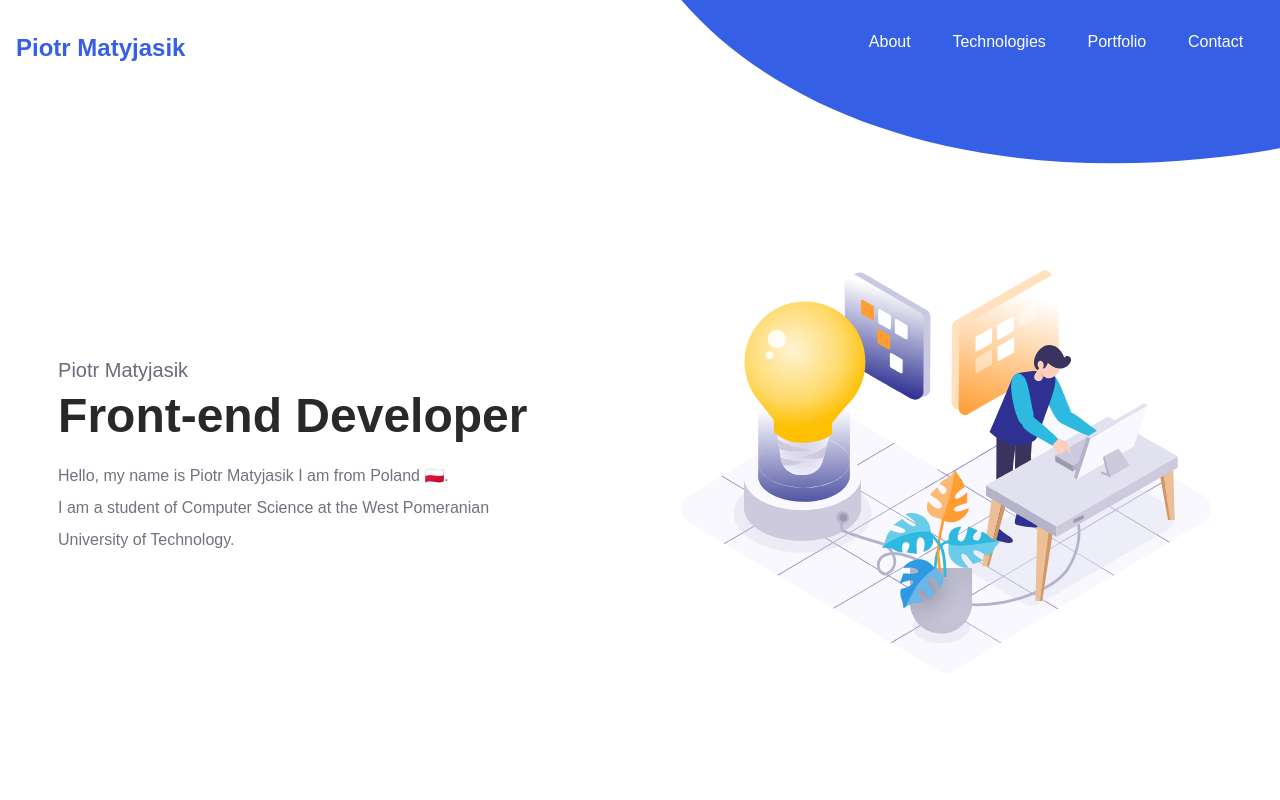
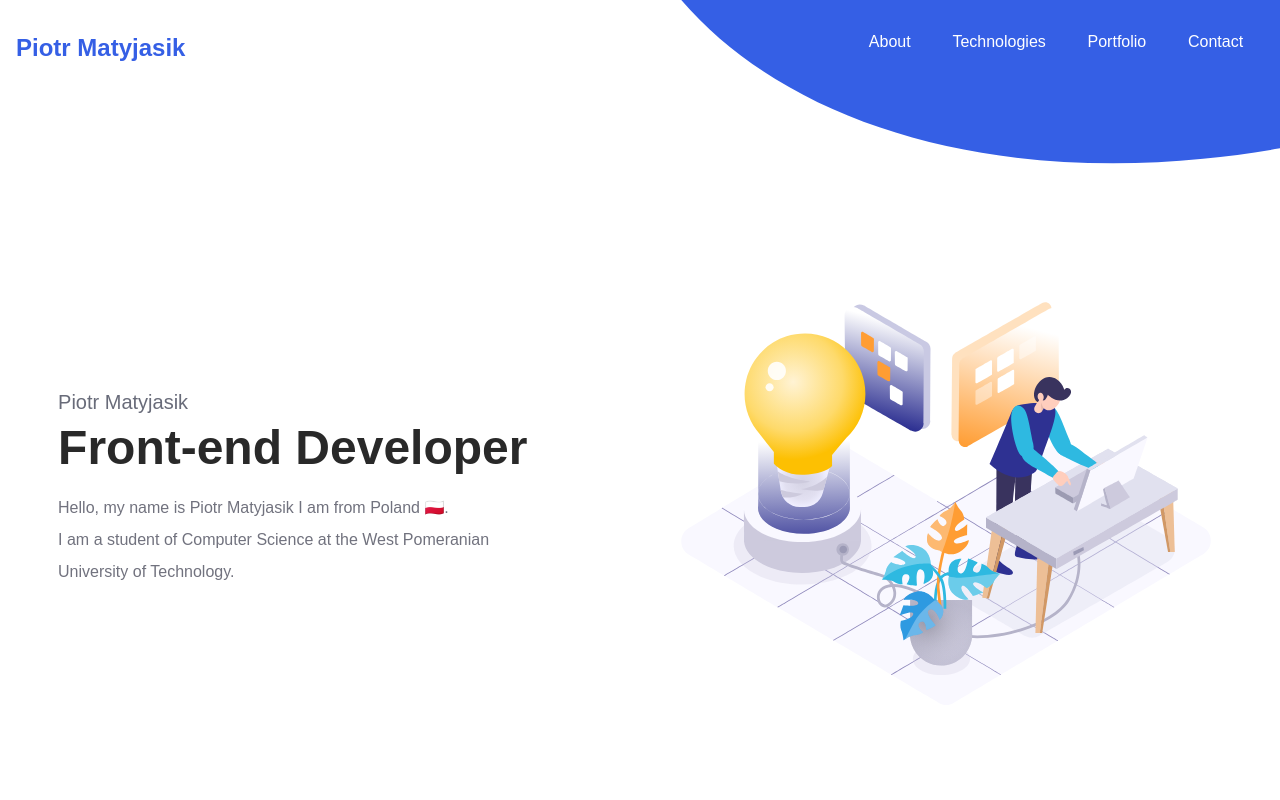
Before and after one commit to pmatyjasik/pmatyjasik.com, a React (Create React App) app: page / in a window 1280 px wide. Shown: the top 800 px of the page. Built offline with nearby package versions, Linux system fonts and the light colour scheme.

Commit message:
Change sizes

```diff
--- a/src/components/NavItem.tsx
+++ b/src/components/NavItem.tsx
@@ -7,8 +7,10 @@ interface Props {
 }
 
 const NavItem = ({ url, text, isOpen = false }: Props) => (
-  <li className={`text-white ${isOpen ? "mb-10" : ""}`}>
-    <a href={url}>{text}</a>
+  <li className={`text-white font-medium ${isOpen ? "mb-10" : ""}`}>
+    <a className="hover:duration-300 hover:opacity-70" href={url}>
+      {text}
+    </a>
   </li>
 );
 
--- a/src/components/SectionWrapper.tsx
+++ b/src/components/SectionWrapper.tsx
@@ -5,7 +5,11 @@ interface Props {
 }
 
 const SectionWrapper = ({ children }: Props) => {
-  return <div className="container px-10 mx-auto mt-8">{children}</div>;
+  return (
+    <div className="container max-w-full px-10 mx-auto mt-16 overflow-x-hidden">
+      {children}
+    </div>
+  );
 };
 
 export default SectionWrapper;
```
